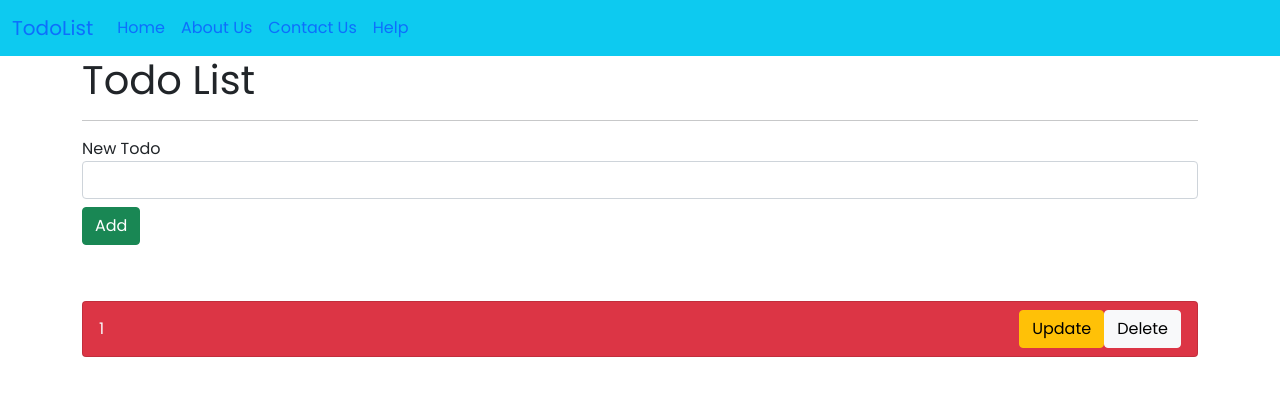
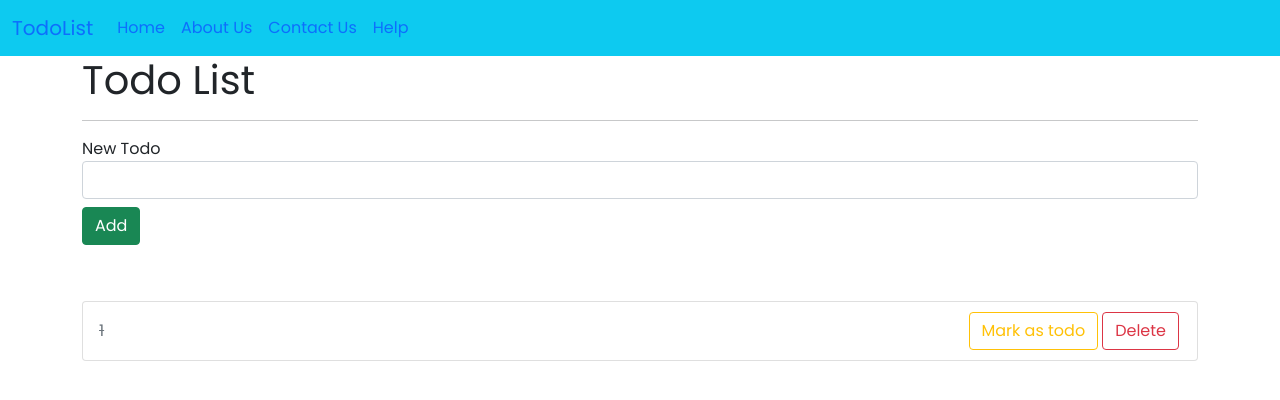
Before and after one commit to vishnuchandrappan/crud-flask, a Flask app: page / in a window 1280 px wide. Shown: the top 400 px of the page. Run offline with Flask 2, Linux system fonts and the light colour scheme; tables that the repository leaves empty or names only in its code hold one stand-in row (values such as "Sample post"); some libraries are stand-ins or nearby versions.

Commit message:
fixed updatee

```diff
--- a/app.py
+++ b/app.py
@@ -46,9 +46,7 @@ def deleteTodo(todo_id):
 
 @app.route('/todos/<todo_id>', methods=['GET'])
 def updateTodo(todo_id):
-    is_completed = request.form.get('is_completed')
-
-    return is_completed
+    is_completed = request.args.get('is_completed')
 
     cur = mysql.connection.cursor()
     res2 = cur.execute(
--- a/static/css/main.css
+++ b/static/css/main.css
@@ -18,3 +18,7 @@ body {
   display: flex;
   align-items: center;
 }
+
+.done {
+  text-decoration: line-through;
+}
--- a/templates/index.html
+++ b/templates/index.html
@@ -15,33 +15,28 @@
 {% if data %}
 
 <div class="todos list-group">
-  {% for item in data %} {% if item[2] == 0 %}
-  <div class="todo-item list-group-item">
+  {% for item in data %}
+  <div
+    class="todo-item list-group-item {% if item[2] == 1 %}{{'text-secondary done'}}{% endif %}"
+  >
     <span>{{item[1]}}</span>
     <div class="buttons">
-      <form action="/todos/{{item[0]}}" method="GET">
-        <input type="hidden" name="is_completed" value="1">
-        <button type="submit" class="btn btn-warning">Update</button>
+      <form action="/todos/{{item[0]}}" method="GET" style="margin: 2px">
+        <input
+          type="hidden"
+          name="is_completed"
+          value="{% if item[2] == 1 %}{{0}}{% else %}{{1}}{% endif %}"
+        />
+        <button type="submit" class="btn btn-outline-warning">
+          {% if item[2] == 1 %} Mark as todo {% else %} Mark as done {% endif %}
+        </button>
       </form>
-      <form action="/todos/{{item[0]}}" method="POST">
-        <button type="submit" class="btn btn-danger">Delete</button>
+      <form action="/todos/{{item[0]}}" method="POST" style="margin: 2px">
+        <button type="submit" class="btn btn-outline-danger">Delete</button>
       </form>
     </div>
   </div>
-  {% else %}
-  <div class="todo-item list-group-item bg-danger text-light">
-    <span>{{item[1]}}</span>
-    <div class="buttons">
-      <form action="/todos/{{item[0]}}" method="GET">
-        <input type="hidden" name="is_completed" value="0">
-        <button type="submit" class="btn btn-warning">Update</button>
-      </form>
-      <form action="/todos/{{item[0]}}" method="POST">
-        <button type="submit" class="btn btn-light">Delete</button>
-      </form>
-    </div>
-  </div>
-  {% endif %} {% endfor %}
+  {% endfor %}
 </div>
 
 {% else %}
```
